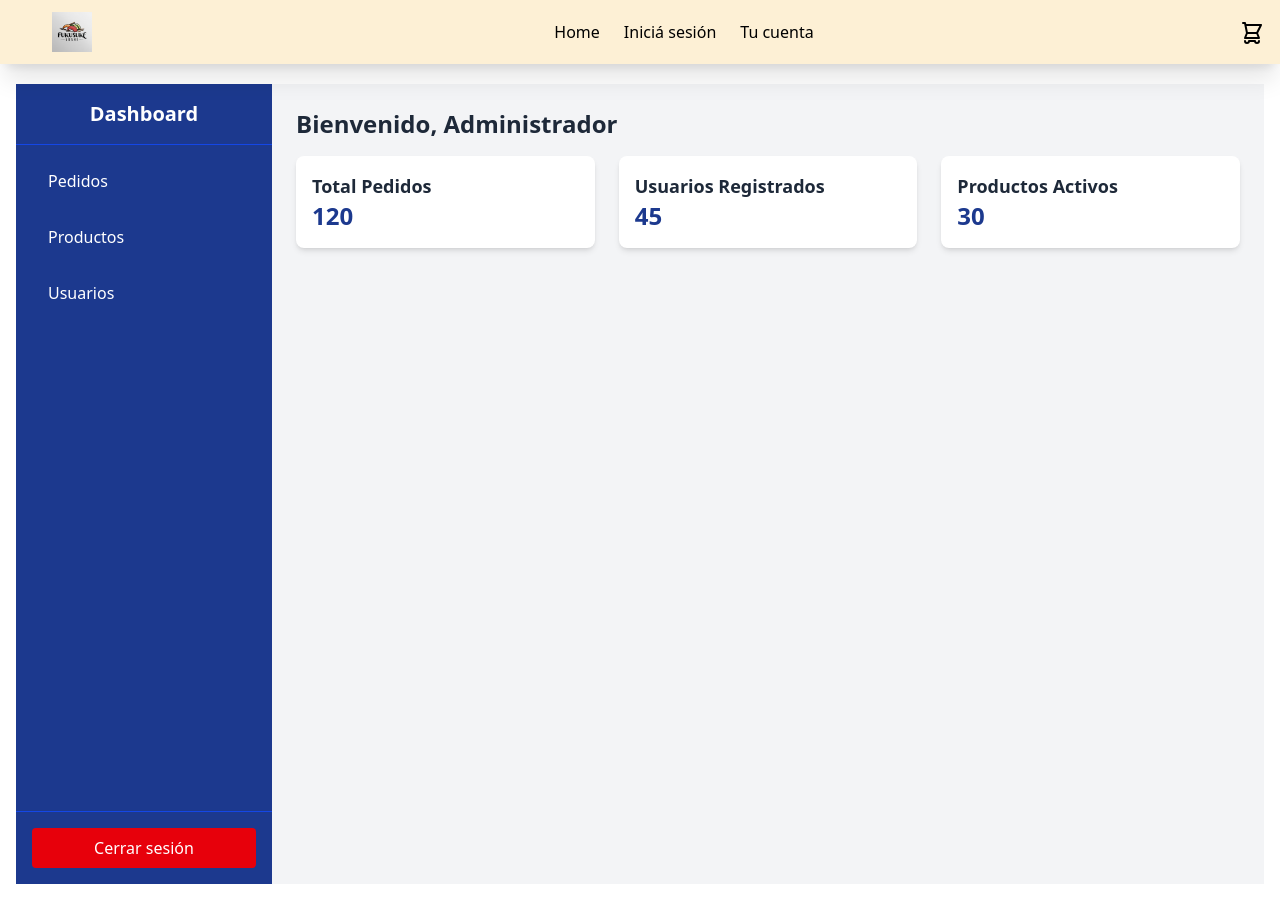
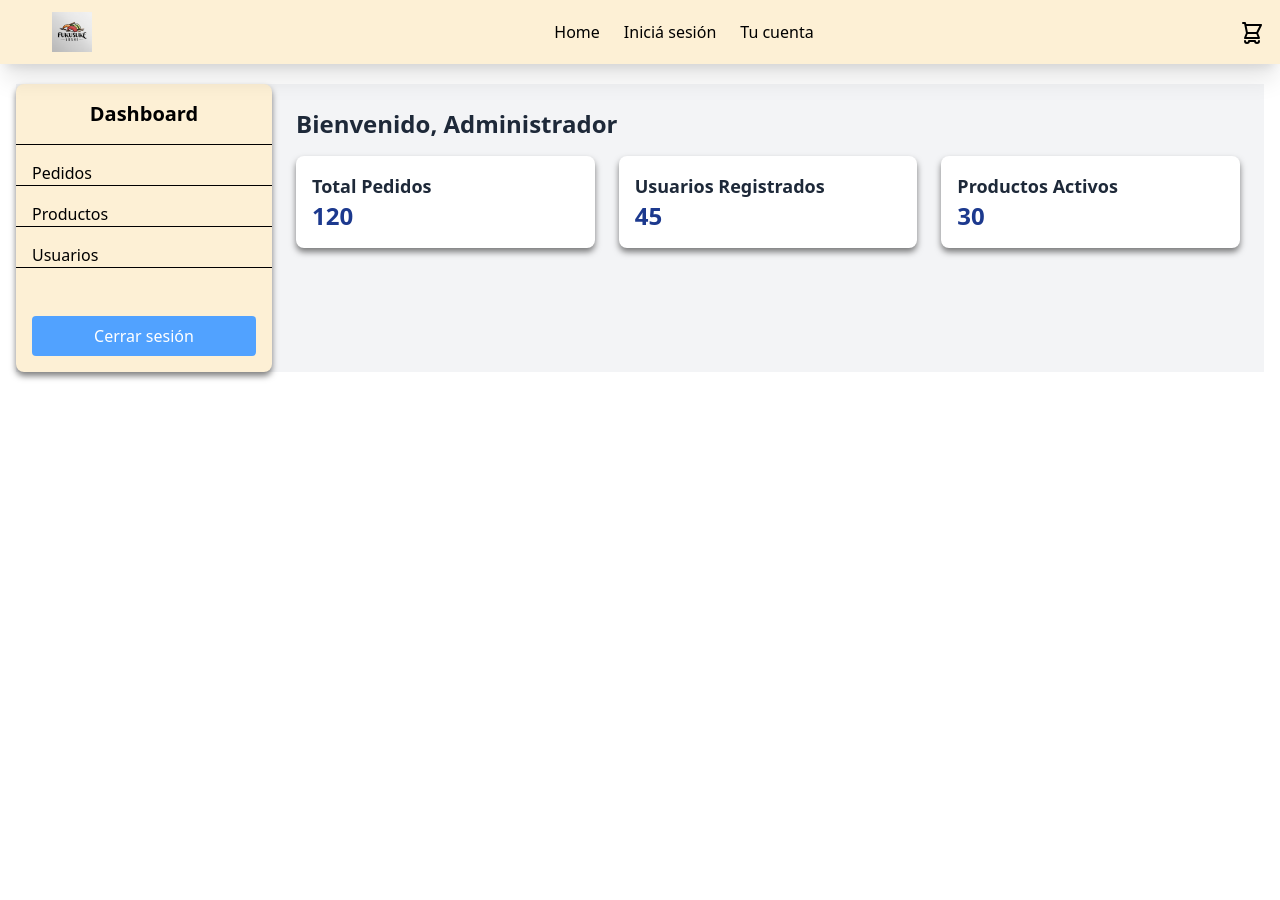
Before and after one commit to AngeloIbadurmiendo/Gacha-Hell-Sushi, a React (Vite) app: page /admin in a window 1280 px wide. After the commit the page ends 800 px from the top, so only its background shows below. Built offline with nearby package versions, Linux system fonts and the light colour scheme.

Commit message:
arreglos visuales para tener armonia

```diff
--- a/src/pages/Cart.tsx
+++ b/src/pages/Cart.tsx
@@ -123,7 +123,7 @@ const Cart: React.FC = () => {
 
             {/* Botón para borrar el ítem */}
             <button
-              className="text-white bg-red-600 rounded-md px-2 py-1"
+              className="text-white bg-red-400 rounded-md px-2 py-1"
               onClick={() => handleDelete(item.id)}
             >
               🗑
--- a/src/pages/Directions.tsx
+++ b/src/pages/Directions.tsx
@@ -59,7 +59,7 @@ const Directions: React.FC = () => {
                 Modificar
               </button>
               <button
-                className='px-3 py-1 bg-red-600 text-white rounded-lg text-sm'
+                className='px-3 py-1 bg-red-400 text-white rounded-lg text-sm'
                 onClick={() => handleDelete(address.id)}
               >
                 🗑
--- a/src/pages/admin_orders.tsx
+++ b/src/pages/admin_orders.tsx
@@ -27,10 +27,10 @@ const AdminOrders: React.FC = () => {
 
   return (
     <div className='p-6 bg-gray-100 min-h-screen'>
-      <h1 className='text-2xl font-bold mb-6'>Pedidos</h1>
+      <h1 className='text-3xl font-bold mb-6'>Pedidos</h1>
       <div className='overflow-x-auto'>
         <div className='hidden md:block'>
-          <table className='min-w-full bg-white shadow-md rounded-lg'>
+          <table className='min-w-full bg-white rounded-lg '>
             <thead>
               <tr className='bg-gray-200 text-gray-600 uppercase text-sm leading-normal'>
                 <th className='py-3 px-6 text-left'>Usuario</th>
@@ -70,7 +70,7 @@ const AdminOrders: React.FC = () => {
           {orders.map((order) => (
             <div
               key={order.id}
-              className='bg-white shadow-md rounded-lg mb-4 p-4'
+              className='bg-white shadow-[0_4px_6px_rgba(0,0,0,0.5)] rounded-lg mb-4 p-4 '
             >
               <p>
                 <strong>Usuario:</strong> {order.customer}
@@ -101,7 +101,7 @@ const AdminOrders: React.FC = () => {
       </div>
       <button
         onClick={() => (window.location.href = "/admin")}
-        className='mt-6 bg-blue-500 text-white py-2 px-4 rounded hover:bg-blue-600 w-full md:w-auto'
+        className='mt-6 bg-blue-400 text-white py-2 px-4 rounded hover:bg-blue-600 w-full md:w-auto'
       >
         Volver
       </button>
--- a/src/pages/admin_products.tsx
+++ b/src/pages/admin_products.tsx
@@ -19,18 +19,18 @@ const AdminProducts: React.FC = () => {
 
   return (
     <div className='p-6 bg-gray-100 min-h-screen'>
-      <h1 className='text-2xl font-bold mb-4'>Inventario de ingredientes</h1>
+      <h1 className='text-3xl font-bold mb-4'>Inventario de ingredientes</h1>
       <div className='mb-4 flex gap-4'>
         <button
           onClick={handleAddIngredient}
-          className='px-4 py-2 bg-blue-500 text-white rounded hover:bg-blue-600'
+          className='px-4 py-2 bg-blue-900 text-white rounded hover:bg-blue-600'
         >
           Agregar Ingrediente
         </button>
       </div>
       <div className='overflow-x-auto'>
         <div className='hidden md:block'>
-          <table className='min-w-full bg-white border border-gray-200'>
+          <table className='min-w-full bg-white border border-gray-200 '>
             <thead>
               <tr>
                 <th className='px-4 py-2 border-b'>ID</th>
@@ -72,7 +72,7 @@ const AdminProducts: React.FC = () => {
           {materials.map((material) => (
             <div
               key={material.id}
-              className='mb-4 p-4 bg-white border border-gray-200 rounded shadow'
+              className='mb-4 p-4 bg-white border border-gray-200 rounded shadow-[0_4px_6px_rgba(0,0,0,0.5)]'
             >
               <p>
                 <strong>ID:</strong> {material.id}
@@ -100,7 +100,7 @@ const AdminProducts: React.FC = () => {
       </div>
       <button
         onClick={() => (window.location.href = "/admin")}
-        className='mt-6 bg-blue-500 text-white py-2 px-4 rounded hover:bg-blue-600 w-full md:w-auto'
+        className='mt-6 bg-blue-400 text-white py-2 px-4 rounded hover:bg-blue-600 w-full md:w-auto'
       >
         Volver
       </button>
--- a/src/pages/admin_users.tsx
+++ b/src/pages/admin_users.tsx
@@ -21,13 +21,13 @@ const AdminUsers = () => {
   ]
 
   return (
-    <div className='p-6'>
-      <h1 className='text-2xl font-bold mb-4'>Usuarios</h1>
+    <div className='p-6 bg-gray-100'>
+      <h1 className='text-3xl font-bold mb-4 '>Usuarios</h1>
       <div className='overflow-x-auto'>
         <div className='hidden sm:block'>
           <table className='min-w-full bg-white border border-gray-200 rounded-lg'>
             <thead>
-              <tr className='bg-gray-100'>
+              <tr className='bg-gray-200'>
                 <th className='px-6 py-3 text-left text-sm font-medium text-gray-600 uppercase tracking-wider'>
                   ID
                 </th>
@@ -64,7 +64,7 @@ const AdminUsers = () => {
           {users.map((user) => (
             <div
               key={user.id}
-              className='border border-gray-200 rounded-lg mb-4 p-4 bg-white'
+              className='border border-gray-200 rounded-lg mb-4 p-4 bg-white shadow-[0_4px_6px_rgba(0,0,0,0.5)]'
             >
               <p className='text-sm text-gray-700'>
                 <span className='font-medium'>ID:</span> {user.id}
@@ -84,7 +84,7 @@ const AdminUsers = () => {
       </div>
       <button
         onClick={() => (window.location.href = "/admin")}
-        className='mt-6 bg-blue-500 text-white py-2 px-4 rounded hover:bg-blue-600 w-full sm:w-auto'
+        className='mt-6 bg-blue-400 text-white py-2 px-4 rounded hover:bg-blue-600 w-full sm:w-auto'
       >
         Volver
       </button>
--- a/src/pages/admin_view.tsx
+++ b/src/pages/admin_view.tsx
@@ -2,36 +2,37 @@ import React from "react"
 
 const AdminView: React.FC = () => {
   return (
-    <div className='flex flex-col md:flex-row h-screen bg-gray-100'>
+    <div className='flex flex-col md:flex-row bg-gray-100 '>
       {/* Sidebar */}
-      <aside className='w-full md:w-64 bg-blue-900 text-white flex flex-col'>
-        <div className='p-4 text-center font-bold text-xl border-b border-blue-700'>
+      <aside className='w-full md:w-64 bg-[#FDF0D5] text-black flex flex-col shadow-[0_4px_6px_rgba(0,0,0,0.5)] rounded-lg'>
+        <div className='p-4 text-center font-bold text-xl border-b border-black-700'>
           Dashboard
         </div>
-        <nav className='flex-1 p-4 space-y-4'>
+        <nav className='flex-1 space-y-4 divide-y divide-black-1000 py-4 '>
           <a
-            href='/admin/orders'
-            className='block py-2 px-4 rounded hover:bg-blue-700'
+            href='/admin_orders'
+            className='block px-4 hover:bg-blue-700 '
           >
             Pedidos
           </a>
           <a
-            href='/admin/products'
-            className='block py-2 px-4 rounded hover:bg-blue-700'
+            href='/admin_products'
+            className='block  px-4  hover:bg-blue-700'
           >
             Productos
           </a>
           <a
-            href='/admin/users'
-            className='block py-2 px-4 rounded hover:bg-blue-700'
+            href='/admin_users'
+            className='block px-4 hover:bg-blue-700'
           >
             Usuarios
           </a>
+          <div></div>
         </nav>
-        <div className='p-4 border-t border-blue-700'>
+        <div className='p-4 '>
           <button
             onClick={() => (window.location.href = "/")}
-            className='w-full py-2 px-4 bg-red-600 rounded hover:bg-red-700'
+            className='w-full py-2 px-4 bg-blue-400 rounded hover:bg-red-700 text-white'
           >
             Cerrar sesión
           </button>
@@ -43,21 +44,21 @@ const AdminView: React.FC = () => {
         <h1 className='text-2xl font-bold text-gray-800 mb-4'>
           Bienvenido, Administrador
         </h1>
-        <div className='grid grid-cols-1 sm:grid-cols-2 lg:grid-cols-3 gap-6'>
+        <div className='grid grid-cols-1 sm:grid-cols-2 lg:grid-cols-3 gap-6 '>
           {/* Example Cards */}
-          <div className='p-4 bg-white rounded-lg shadow-md'>
+          <div className='p-4 bg-white rounded-lg shadow-[0_4px_6px_rgba(0,0,0,0.5)]'>
             <h2 className='text-lg font-semibold text-gray-800'>
               Total Pedidos
             </h2>
             <p className='text-2xl font-bold text-blue-900'>120</p>
           </div>
-          <div className='p-4 bg-white rounded-lg shadow-md'>
+          <div className='p-4 bg-white rounded-lg shadow-[0_4px_6px_rgba(0,0,0,0.5)]'>
             <h2 className='text-lg font-semibold text-gray-800'>
               Usuarios Registrados
             </h2>
             <p className='text-2xl font-bold text-blue-900'>45</p>
           </div>
-          <div className='p-4 bg-white rounded-lg shadow-md'>
+          <div className='p-4 bg-white rounded-lg shadow-[0_4px_6px_rgba(0,0,0,0.5)]'>
             <h2 className='text-lg font-semibold text-gray-800'>
               Productos Activos
             </h2>
--- a/src/routes/AppRouter.tsx
+++ b/src/routes/AppRouter.tsx
@@ -28,9 +28,9 @@ const AppRouter = () => {
         <Route path='/orders/:orderId' element={<OrderDetailWrapper />} />
         <Route path='/checkout' element={<Checkout />} />
         <Route path='/admin' element={<AdminView />} />
-        <Route path='/admin/orders' element={<AdminOrders />} />
-        <Route path='/admin/users' element={<AdminUsers />} />
-        <Route path='/admin/products' element={<AdminProducts />} />
+        <Route path='/admin_orders' element={<AdminOrders />} />
+        <Route path='/admin_users' element={<AdminUsers />} />
+        <Route path='/admin_products' element={<AdminProducts />} />
         <Route
           path='/profile'
           element={
```
Also changed, not shown: src/pages/Checkout.tsx (+19 -7 lines).
